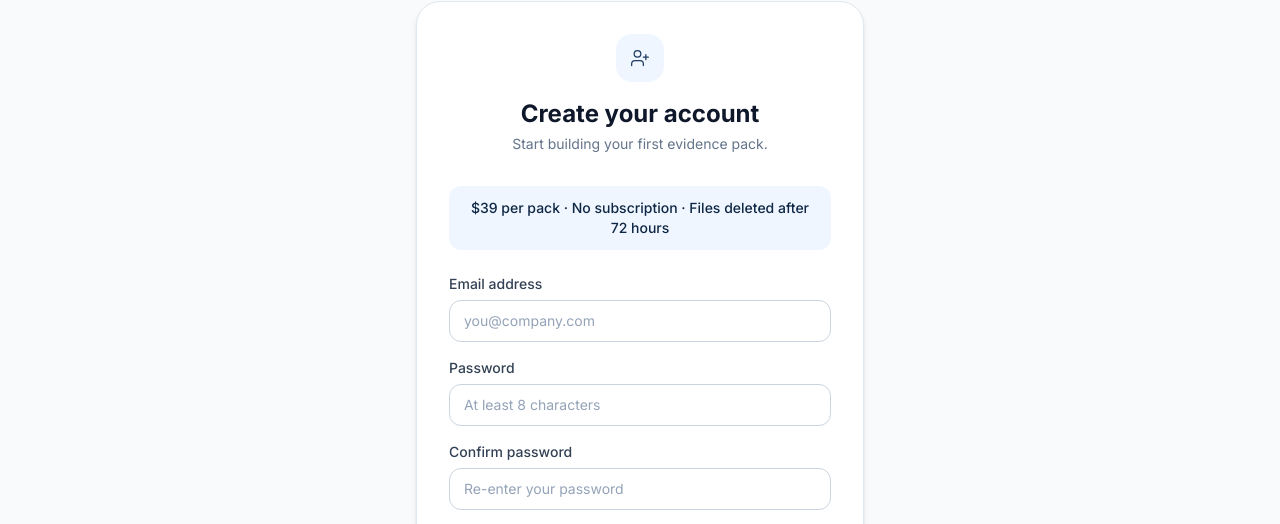
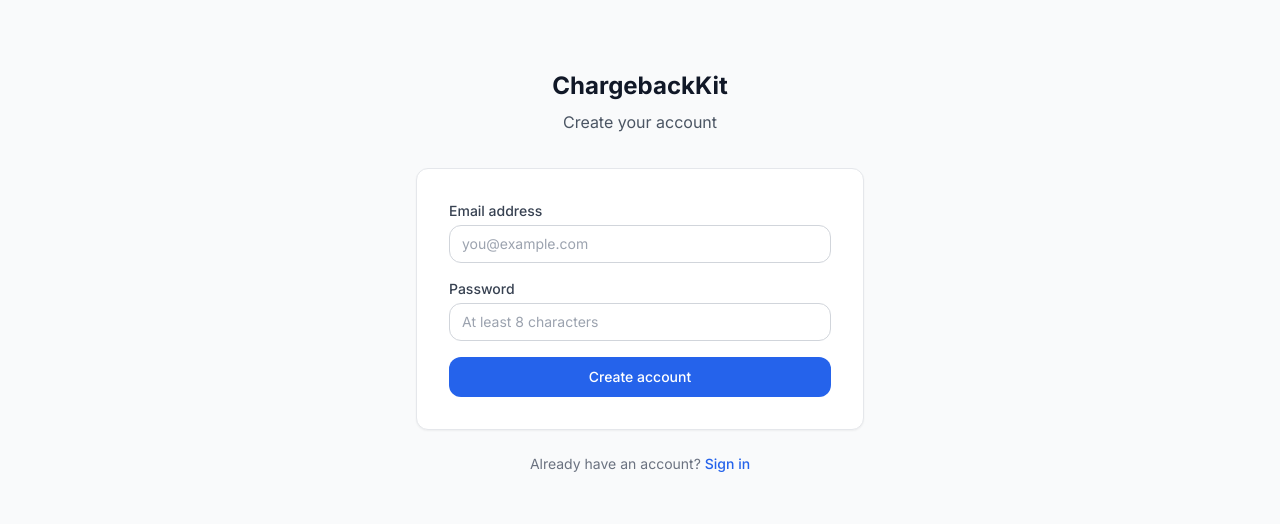
Before and after one commit to mattmcallister-create/chargeback-evidence-pack, a Next.js app: page /signup in a window 1280 px wide. Shown: the part 128-652 px from the top of the page. Built offline with nearby package versions, Linux system fonts and the light colour scheme; no server answers.

Commit message:
feat(auth): add signup page (BUG-001)

```diff
--- /dev/null
+++ b/app/(auth)/signup/page.tsx
@@ -0,0 +1,58 @@
+import { createServerClient } from '@supabase/ssr';
+import { cookies } from 'next/headers';
+import { redirect } from 'next/navigation';
+import { SignupForm } from '@/components/auth/signup-form';
+
+const APP_NAME = 'ChargebackKit';
+
+export const metadata = {
+  title: `Sign Up — ${APP_NAME}`,
+  description: `Create your ${APP_NAME} account and start building chargeback evidence packs.`,
+};
+
+export default async function SignupPage() {
+  const cookieStore = await cookies();
+  const supabase = createServerClient(
+    process.env.NEXT_PUBLIC_SUPABASE_URL!,
+    process.env.NEXT_PUBLIC_SUPABASE_ANON_KEY!,
+    {
+      cookies: {
+        getAll() {
+          return cookieStore.getAll();
+        },
+        setAll(cookiesToSet) {
+          try {
+            cookiesToSet.forEach(({ name, value, options }) =>
+              cookieStore.set(name, value, options)
+            );
+          } catch {}
+        },
+      },
+    }
+  );
+
+  const { data: { user } } = await supabase.auth.getUser();
+  if (user) {
+    redirect('/app');
+  }
+
+  return (
+    <div className="min-h-screen flex items-center justify-center bg-gray-50 px-4">
+      <div className="w-full max-w-md">
+        <div className="text-center mb-8">
+          <h1 className="text-2xl font-bold text-gray-900">{APP_NAME}</h1>
+          <p className="mt-2 text-gray-600">Create your account</p>
+        </div>
+
+        <SignupForm />
+
+        <p className="mt-6 text-center text-sm text-gray-500">
+          Already have an account?{' '}
+          <a href="/login" className="font-medium text-blue-600 hover:text-blue-500">
+            Sign in
+          </a>
+        </p>
+      </div>
+    </div>
+  );
+}
```
